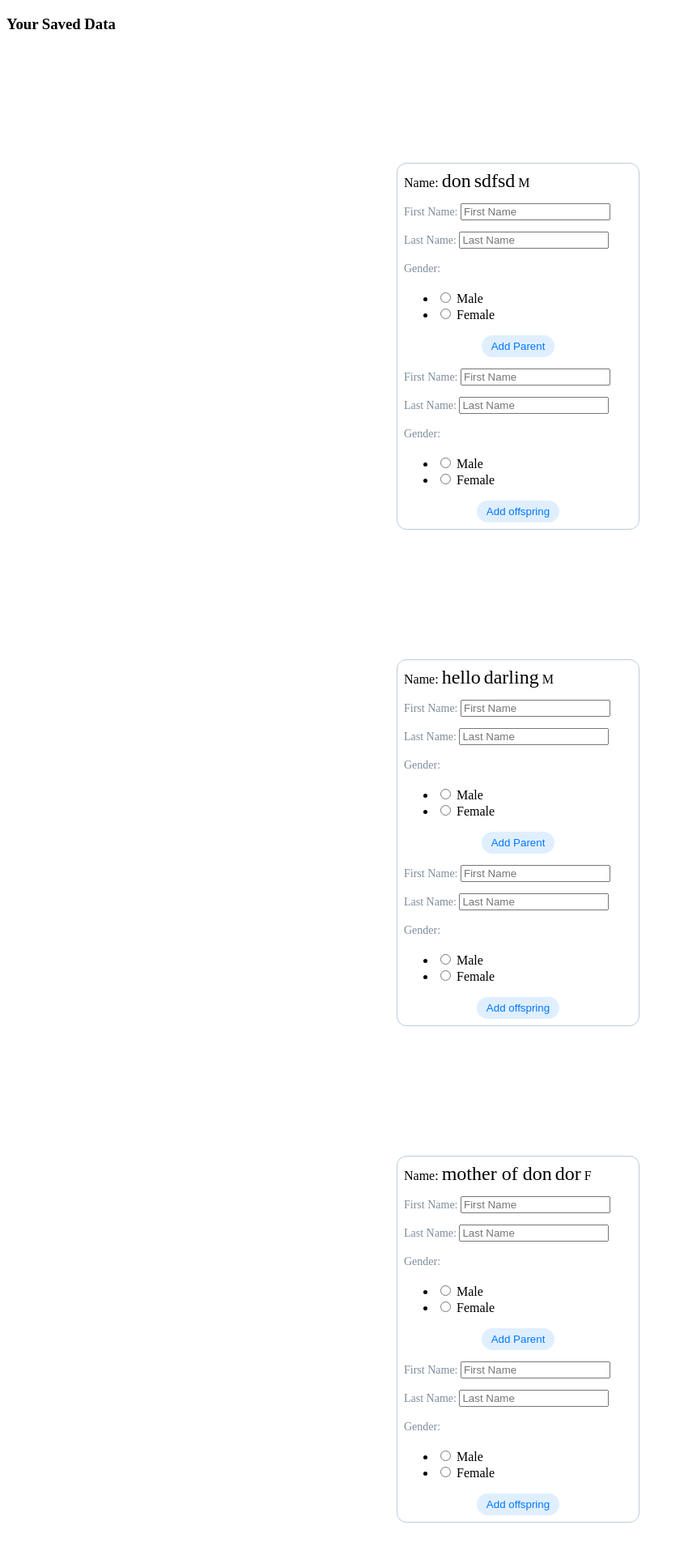
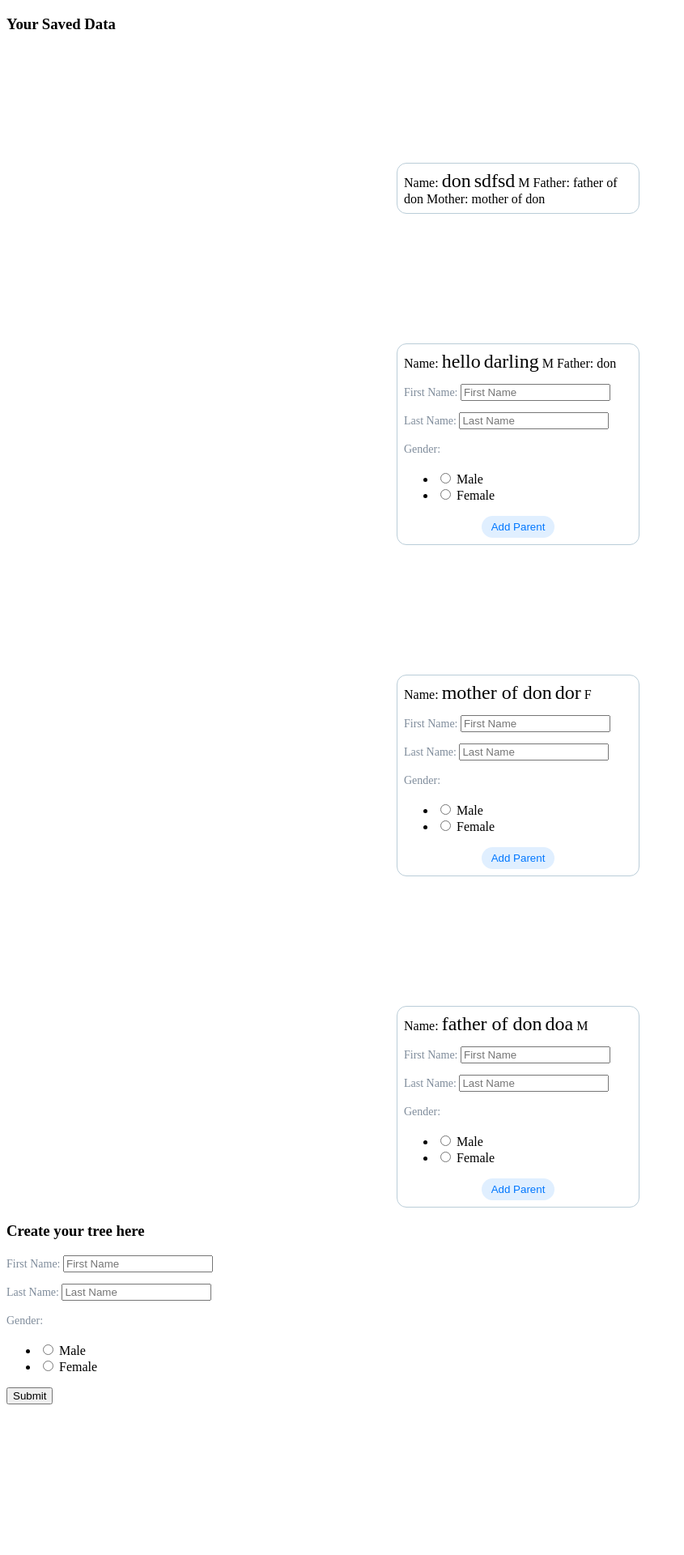
Before and after one commit to DS-Meena/Family-Tree-Builder, a Django app: page /create in a window 1280 px wide. Shown: the top 1920 px of the page at 81% size, without its empty margins (0-845 px from the left). After the commit the page ends 1734 px from the top, so only its background shows below. Run offline with Django 3.2, Linux system fonts and the light colour scheme; data comes from the database, SQL or seed files in the repository.

Commit message:
Hide parent form if both parents are added
BTW he can change his old parent till the other is not added. When both are added the form will disappear.

```diff
--- a/templates/create.html
+++ b/templates/create.html
@@ -130,6 +130,15 @@
 				<span class="name">{{ind.last_Name}}</span>
 				<span>{{ind.gender}}</span>
 
+				{% if ind.father != None %}
+					Father: <span>{{ind.father}}</span>
+				{% endif %}
+				{% if ind.mother != None %}
+					Mother: <span>{{ind.mother}}</span>
+				{% endif %}
+
+				<!-- show form only if both parents are not added -->
+				{% if ind.mother == None or ind.father == None %}
 					<!-- For adding parent of the individual -->
 					<form action="create/parent/{{ind.id}}" method="POST">
 
@@ -145,23 +154,7 @@
 						</div>
 
 					</form>
-
-				<!-- For adding Offsprings of the individual -->
-				<form action="create/offspring" method="POST">
-
-					<!-- for the csrf verification required -->
-					{% csrf_token %}
-
-					<!-- Fields and button in same div -->
-					<div class="from-card">
-
-						{{form.as_p}}
-
-						<button>Add offspring</button>
-					</div>
-
-				</form>
-
+				{% endif %}
 			</div>
 		</div>
 	</div>
```
Lines whose indentation alone changed are shown as unchanged.
